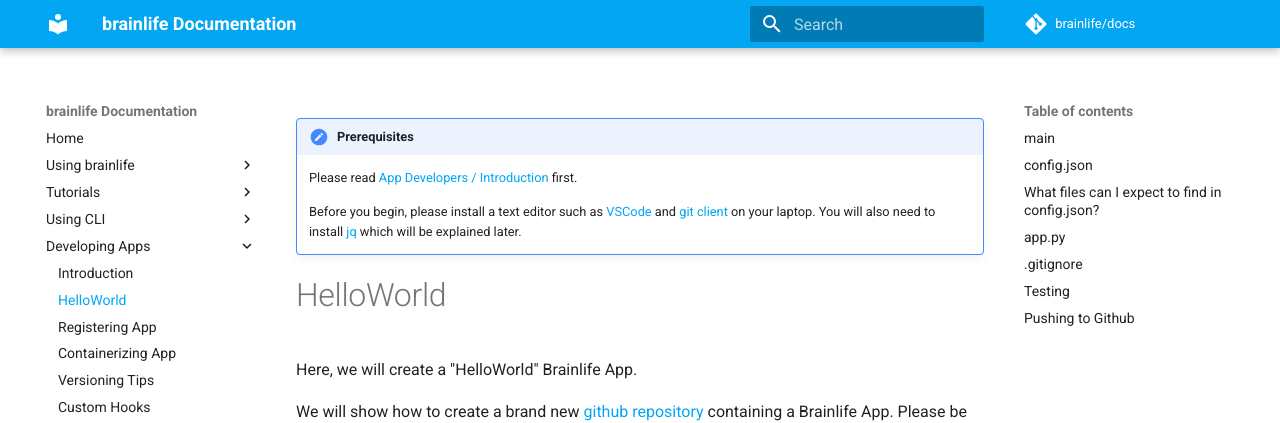
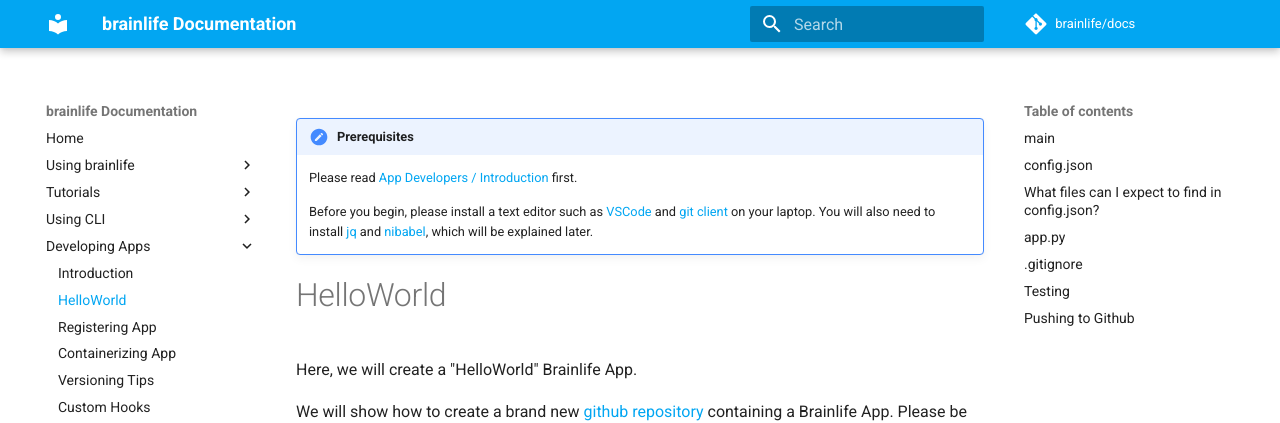
Before and after one commit to brainlife/docs, an MkDocs documentation site: the page built from docs/apps/helloworld.md, in a window 1280 px wide and 900 px high. Shown: the top 423 px of the window. Built offline with MkDocs 1.6.1 and Material for MkDocs 9.7.7, drawn with Linux system fonts in a browser that asks for light colours; comment, search, counter and statistics services are not loaded; some of the changed text lies outside the part shown.

Commit message:
mention that nibabel should be installed

````diff
--- a/docs/apps/helloworld.md
+++ b/docs/apps/helloworld.md
@@ -1,7 +1,7 @@
 !!! note "Prerequisites"
     Please read [App Developers / Introduction](/docs/apps/introduction) first.
 
-    Before you begin, please install a text editor such as [VSCode](https://code.visualstudio.com) and [git client](https://git-scm.com/downloads) on your laptop. You will also need to install [jq](https://stedolan.github.io/jq/download/) which will be explained later.
+    Before you begin, please install a text editor such as [VSCode](https://code.visualstudio.com) and [git client](https://git-scm.com/downloads) on your laptop. You will also need to install [jq](https://stedolan.github.io/jq/download/) and [nibabel](https://nipy.org/nibabel/), which will be explained later.
 
 # HelloWorld
 
@@ -201,7 +201,7 @@
 
 ## Testing
 
-Now, you should be able to test run your app locally by executing `main`
+Now, you should be able to test run your app locally by executing `main` ([nibabel](https://nipy.org/nibabel/) should be installed first, e.g. by executing `pip install nibabel`)
 
 ```
 ./main
````
